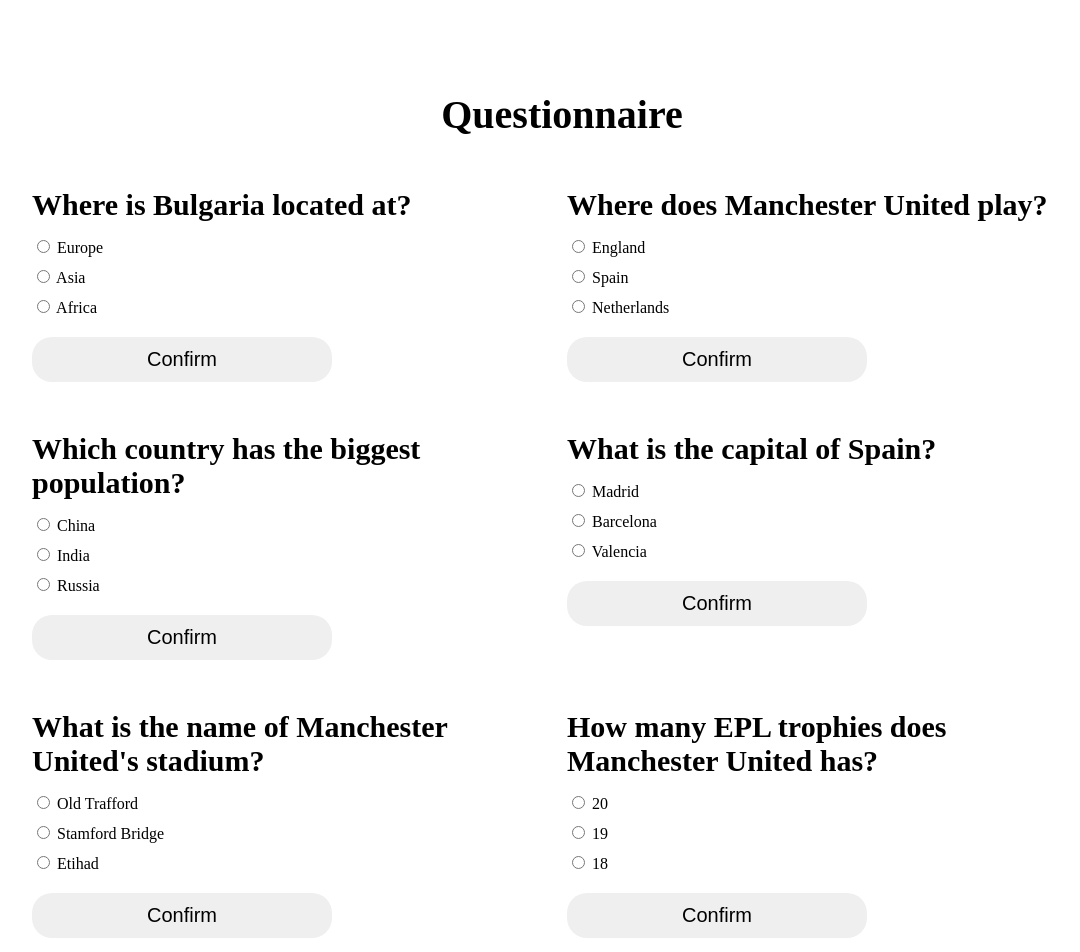
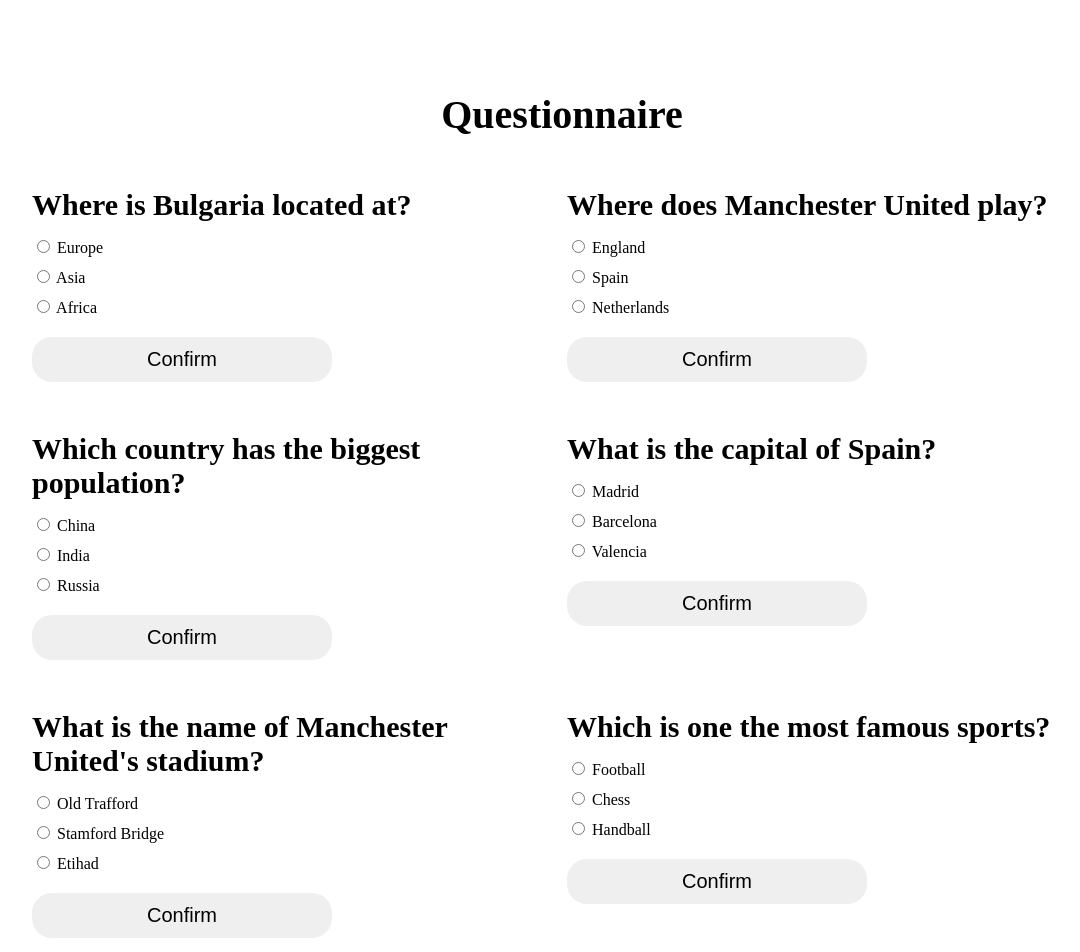
Before and after one commit to svetoslavivanov0/frontend-task, a Vue app: page / in a window 1280 px wide. Shown: the top 952 px of the page, without its empty margins (78-1158 px from the left). Built offline with nearby package versions, Linux system fonts and the light colour scheme.

Commit message:
Update the answers

```diff
--- a/src/store.js
+++ b/src/store.js
@@ -62,11 +62,11 @@
             },
             {
                 id: 6,
-                title: 'How many EPL trophies does Manchester United has?',
+                title: 'Which is one the most famous sports?',
                 options: [
-                    { id: 1, text: '20' },
-                    { id: 2, text: '19' },
-                    { id: 3, text: '18' }
+                    { id: 1, text: 'Football' },
+                    { id: 2, text: 'Chess' },
+                    { id: 3, text: 'Handball' }
                 ],
                 correctAnswer: 1,
                 selectedAnswer: null,
```
